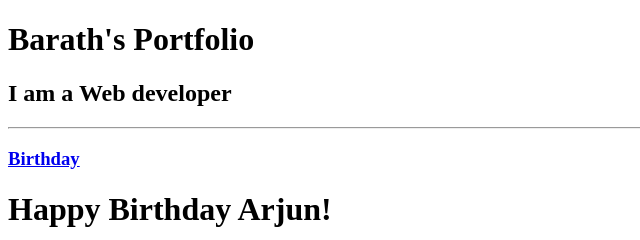
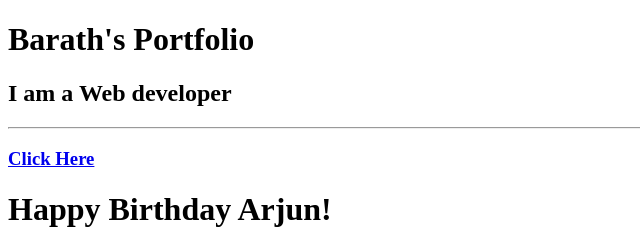
Before and after one commit to Barath333/bar-----portfolio, a plain HTML site: page index.html in a window 1280 px wide. Shown: the top 240 px of the page, 0-640 px from the left. Drawn offline with Linux system fonts and the light colour scheme.

Commit message:
index.html

```diff
--- a/index.html
+++ b/index.html
@@ -9,7 +9,7 @@
     <h1>Barath's Portfolio</h1>
     <h2>I am a Web developer</h2>
     <hr/>
-    <h3><a href="./assets/images/vais.jpg" >Birthday</a></h3>
+    <h3><a href="./assets/images/vais.jpg" >Click Here</a></h3>
     <h1>Happy Birthday Arjun!</h1>
     <h2>On the 17th April</h2>
 
```
